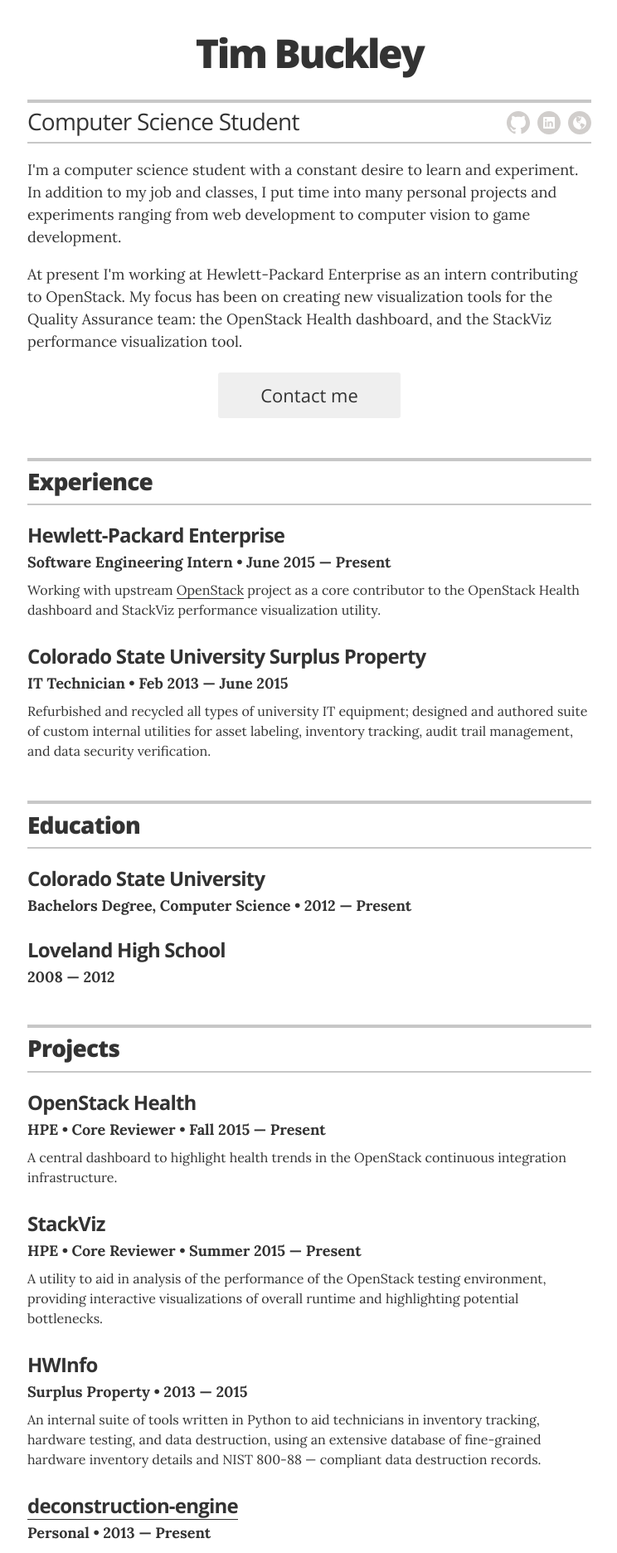
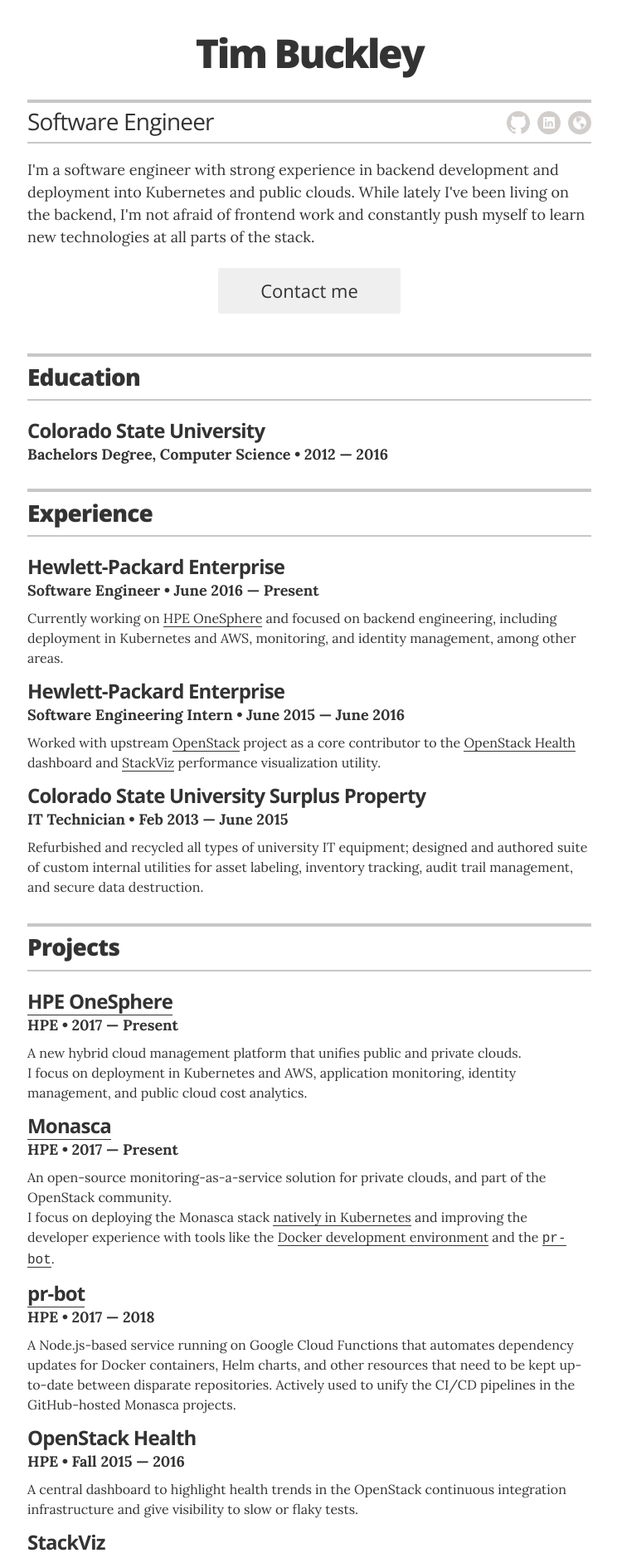
Before and after one commit to timothyb89/timothyb89.github.io, a Jekyll site: the page built from index.html, in a window 1280 px wide. Shown: the top 1872 px of the page at 83% size, without its empty margins (267-1011 px from the left). Built offline with Jekyll 4.4.1, drawn with Linux system fonts in a browser that asks for light colours; some of the changed text lies outside the part shown.

Commit message:
I guess you should update these things every few years

```diff
--- a/Gemfile
+++ b/Gemfile
@@ -1,3 +1,3 @@
 source "https://rubygems.org"
 
-gem 'github-pages'
+gem 'github-pages', group: :jekyll_plugins
--- a/_config.yml
+++ b/_config.yml
@@ -11,7 +11,7 @@
 # Resume settings
 resume_avatar:                  false
 resume_name:                    "Tim Buckley"
-resume_title:                   "Computer Science Student"
+resume_title:                   "Software Engineer"
 resume_contact_email:
   "tim@timothyb89.org"
 
--- a/_includes/head.html
+++ b/_includes/head.html
@@ -5,7 +5,6 @@
 
   <title>{% if page.title %}{{ page.title }}{% else %}{{ site.title }}{% endif %}</title>
 
-  <!-- Google font typography settings - defined in _config.yml -->
   {% if site.resume_theme == 'default' %}
   <link href='https://fonts.googleapis.com/css?family=Lora:400,700|Open+Sans:400,300,800,700' rel='stylesheet' type='text/css'>
   {% endif %}
--- a/_layouts/resume.html
+++ b/_layouts/resume.html
@@ -1,200 +1,187 @@
 <!DOCTYPE html>
 <html>
-
   {% include head.html %}
 
   <body class="theme-{% if site.resume_theme %}{{ site.resume_theme }}{% endif %}">
-
     <div class="wrapper">
-
       <header class="page-header">
-
-        <!-- You can turn off the avatar in _config.yml by setting to false -->
-        {% if site.resume_avatar == 'true' %}
-        <img src="images/avatar.jpg" alt="my photo" class="avatar">
-        {% endif %}
-
-        <!-- Your name is defined in the _config.yml file -->
         <h1 class="header-name">{{ site.resume_name }}</h1>
 
         <div class="title-bar">
-
-          <!-- Your title is also defined in the _config.yml file -->
           <h2 class="header-title">{{ site.resume_title }}</h2>
 
-          <!-- This is the markup for the icon links; moved out to an include
-          because it's very verbose, and you shouldn't ever need to edit the
-          markup (unless you want to re-order the icons); if you want to
-          customize which links appear, define them in the _config.yml file -->
-          {% include icon-links.html %}
+          <span class="print-hidden">
+            {% include icon-links.html %}
+          </span>
         </div>
 
         <div class="executive-summary">
           <p>
-            I'm a computer science student with a constant desire to learn and
-            experiment. In addition to my job and classes, I put time into many
-            personal projects and experiments ranging from web development to
-            computer vision to game development.
-          </p>
-
-          <p>
-            At present I'm working at Hewlett-Packard Enterprise as an intern
-            contributing to OpenStack. My focus has been on creating new
-            visualization tools for the Quality Assurance team: the OpenStack
-            Health dashboard, and the StackViz performance visualization tool.
+            I'm a software engineer with strong experience in backend
+            development and deployment into Kubernetes and public clouds. While
+            lately I've been living on the backend, I'm not afraid of frontend
+            work and constantly push myself to learn new technologies at all
+            parts of the stack.
           </p>
         </div>
 
-        {% if site.resume_looking_for_work == 'yes' %}
-        <a href="mailto:{{ site.resume_contact_email }}" class="contact-button">Contact me</a>
-        {% elsif site.resume_looking_for_work == 'no' %}
-        <a class="contact-button not-looking">I'm not looking for work right now.</a>
-        {% else %}
-        {% endif %}
-
+        <span class="print-hidden">
+          <a href="mailto:{{ site.resume_contact_email }}" class="contact-button">Contact me</a>
+        </span>
       </header>
 
-      <!-- begin Experience -->
+      {% if site.resume_section_education %}
       <section class="content-section">
+        <header class="section-header">
+          <h2>Education</h2>
+        </header>
 
+        <div class="resume-item">
+          <h3 class="resume-item-title">Colorado State University</h3>
+          <h4 class="resume-item-details">Bachelors Degree, Computer Science &bull; 2012 &mdash; 2016</h4>
+        </div>
+      </section>
+      {% endif %}
+
+      <section class="content-section page-break">
         <header class="section-header">
           <h2>Experience</h2>
         </header>
 
-        <!-- Duplicate these resume-item elements and edit accordingly for each job you want to add here -->
         <div class="resume-item">
           <h3 class="resume-item-title">Hewlett-Packard Enterprise</h3>
           <h4 class="resume-item-details">
-            Software Engineering Intern &bull; June 2015 &mdash; Present
+            Software Engineer &bull; June 2016 &mdash; Present
           </h4>
           <p class="resume-item-copy">
-            Working with upstream <a href="http://openstack.org/">OpenStack</a>
-            project as a core contributor to the OpenStack Health dashboard and
-            StackViz performance visualization utility.
+            Currently working on
+            <a href="https://www.hpe.com/us/en/solutions/cloud/hybrid-it-management.html">HPE OneSphere</a>
+            and focused on backend engineering, including deployment in
+            Kubernetes and AWS, monitoring, and identity management, among other
+            areas.
           </p>
+        </div>
 
-        </div><!-- end of resume-item -->
+        <div class="resume-item">
+          <h3 class="resume-item-title">Hewlett-Packard Enterprise</h3>
+          <h4 class="resume-item-details">
+            Software Engineering Intern &bull; June 2015 &mdash; June 2016
+          </h4>
+          <p class="resume-item-copy">
+            Worked with upstream <a href="http://openstack.org/">OpenStack</a>
+            project as a core contributor to the
+            <a href="https://github.com/openstack/openstack-health">OpenStack Health</a>
+            dashboard and <a href="https://github.com/openstack/stackviz">StackViz</a>
+            performance visualization utility.
+          </p>
+        </div>
 
-        <!-- another resume item -->
         <div class="resume-item">
           <h3 class="resume-item-title">Colorado State University Surplus Property</h3>
           <h4 class="resume-item-details">IT Technician &bull; Feb 2013 &mdash; June 2015</h4>
           <p class="resume-item-copy">
             Refurbished and recycled all types of university IT equipment;
             designed and authored suite of custom internal utilities for asset
-            labeling, inventory tracking, audit trail management, and data
-            security verification.
+            labeling, inventory tracking, audit trail management, and secure
+            data destruction.
           </p>
+        </div>
+      </section>
 
-        </div><!-- end of resume-item -->
-
-      </section>
-      <!-- end Experience -->
-
-      {% if site.resume_section_education %}
-      <!-- begin Education -->
-      <section class="content-section">
-
-        <header class="section-header">
-          <h2>Education</h2>
-        </header>
-
-        <div class="resume-item">
-          <h3 class="resume-item-title">Colorado State University</h3>
-          <h4 class="resume-item-details">Bachelors Degree, Computer Science &bull; 2012 &mdash; Present</h4>
-        </div>
-
-        <div class="resume-item">
-          <h3 class="resume-item-title">Loveland High School</h3>
-          <h4 class="resume-item-details">2008 &mdash; 2012</h4>
-        </div>
-
-
-      </section>
-      <!-- end Education -->
-      {% endif %}
-
-      {% if site.resume_section_projects %}
-      <!-- begin Projects -->
-      <section class="content-section">
-
+      <section class="content-section page-break print-margin">
         <header class="section-header">
           <h2>Projects</h2>
         </header>
 
         <div class="resume-item">
+          <h3 class="resume-item-title">
+            <a href="https://www.hpe.com/us/en/solutions/cloud/hybrid-it-management.html">HPE OneSphere</a>
+          </h3>
+          <h4 class="resume-item-details">
+            HPE &bull; 2017 &mdash; Present
+          </h4>
+          <p class="resume-item-copy">
+            A new hybrid cloud management platform that unifies public and
+            private clouds. <br>
+            I focus on deployment in Kubernetes and AWS, application monitoring,
+            identity management, and public cloud cost analytics.
+          </p>
+        </div>
+
+        <div class="resume-item">
+          <h3 class="resume-item-title">
+            <a href="http://monasca.io/">Monasca</a>
+          </h3>
+          <h4 class="resume-item-details">
+            HPE &bull; 2017 &mdash; Present
+          </h4>
+          <p class="resume-item-copy">
+            An open-source monitoring-as-a-service solution for private clouds,
+            and part of the OpenStack community. <br>
+            I focus on deploying the Monasca stack
+            <a href="https://github.com/monasca/monasca-helm">natively in Kubernetes</a>
+            and improving the developer experience with tools like the
+            <a href="https://github.com/monasca/monasca-docker">Docker development environment</a>
+            and the <a href="https://github.com/monasca/pr-bot"><code>pr-bot</code></a>.
+          </p>
+        </div>
+
+        <div class="resume-item">
+          <h3 class="resume-item-title">
+            <a href="https://github.com/monasca/pr-bot">pr-bot</a>
+          </h3>
+          <h4 class="resume-item-details">
+            HPE &bull; 2017 &mdash; 2018
+          </h4>
+          <p class="resume-item-copy">
+            A Node.js-based service running on Google Cloud Functions that
+            automates dependency updates for Docker containers, Helm charts, and
+            other resources that need to be kept up-to-date between disparate
+            repositories. Actively used to unify the CI/CD pipelines in the
+            GitHub-hosted Monasca projects.
+          </p>
+        </div>
+
+        <div class="resume-item">
           <h3 class="resume-item-title">OpenStack Health</h3>
           <h4 class="resume-item-details">
-            HPE &bull; Core Reviewer &bull; Fall 2015 &mdash; Present
+            HPE &bull; Fall 2015 &mdash; 2016
           </h4>
           <p class="resume-item-copy">
             A central dashboard to highlight health trends in the OpenStack
-            continuous integration infrastructure.
+            continuous integration infrastructure and give visibility to slow or
+            flaky tests.
           </p>
         </div>
 
         <div class="resume-item">
           <h3 class="resume-item-title">StackViz</h3>
           <h4 class="resume-item-details">
-            HPE &bull; Core Reviewer &bull; Summer 2015 &mdash; Present
+            HPE &bull; Summer 2015 &mdash; 2017
           </h4>
           <p class="resume-item-copy">
             A utility to aid in analysis of the performance of the OpenStack
             testing environment, providing interactive visualizations of overall
-            runtime and highlighting potential bottlenecks.
-          </p>
-        </div>
-
-        <div class="resume-item">
-          <h3 class="resume-item-title">HWInfo</h3>
-          <h4 class="resume-item-details">
-            Surplus Property &bull; 2013 &mdash; 2015
-          </h4>
-          <p class="resume-item-copy">
-            An internal suite of tools written in Python to aid technicians in
-            inventory tracking, hardware testing, and data destruction, using an
-            extensive database of fine-grained hardware inventory details and
-            NIST 800-88 &mdash; compliant data destruction records.
+            test runtime and highlighting potential bottlenecks.
           </p>
         </div>
 
         <div class="resume-item">
           <h3 class="resume-item-title">
-            <a href="https://github.com/timothyb89/deconstruction-engine">
-              deconstruction-engine
-            </a>
+            <a href="https://github.com/timothyb89/lifx-java">lifx-java</a>
           </h3>
           <h4 class="resume-item-details">
-            Personal &bull; 2013 &mdash; Present
+            Personal &bull; 2014 &mdash; 2015
           </h4>
           <p class="resume-item-copy">
-            An experimental engine for multiplayer online games intended to
-            challenge industry abstractions and reduce the complexity of
-            extensively detailed simulated environments.
+            An event-based Java library for interacting with LIFX WiFi light
+            bulbs over a local network. Uses Java 7 NIO to interact with bulbs
+            using a reverse-engineered binary packet format.
           </p>
         </div>
+      </section>
 
-        <div class="resume-item">
-          <h3 class="resume-item-title">
-            <a href="http://frcdb.net">FRC-DB</a>
-          </h3>
-          <h4 class="resume-item-details">
-            Personal &bull; 2008 &mdash; 2013
-          </h4>
-          <p class="resume-item-copy">
-            A web-based statistical database of FIRST Robotics Competition teams
-            and events, utilizing the Google App Engine and Java EE 6.
-          </p>
-        </div>
-
-      </section>
-      <!-- end Projects -->
-      {% endif %}
-
-      {% if site.resume_section_skills %}
-      <!-- begin Skills -->
-      <section class="content-section">
-
+      <section class="content-section print-margin">
         <header class="section-header">
           <h2>Skills</h2>
         </header>
@@ -202,7 +189,7 @@
         <div class="resume-item">
           <h4 class="resume-item-details">Programming Languages</h4>
           <p class="resume-item-copy">
-            Java, Python, JavaScript, Node.js, HTML, CSS,
+            Python, JavaScript and Node.js, Java, Go, HTML, CSS,
             Bash / UNIX shell script
           </p>
         </div>
@@ -210,113 +197,30 @@
         <div class="resume-item">
           <h4 class="resume-item-details">Environments</h4>
           <p class="resume-item-copy">
-             Linux, including Debian, Ubuntu, and openSUSE systems.
-          </p>
-        </div>
-
-        <div class="resume-item">
-          <h4 class="resume-item-details">Hardware Knowledge</h4>
-          <p class="resume-item-copy">
-            Extensive experience with all types of computer hardware, including
-            desktop computers, laptops, workstations, servers, and personal
-            electronic devices such as smartphones and tablets.
+            Linux, Kubernetes, Docker, Amazon Web Services,
+            Google Cloud Platform
           </p>
         </div>
 
         <div class="resume-item">
           <h4 class="resume-item-details">Interests</h4>
           <p class="resume-item-copy">
-            User Interfaces, Computer Vision, Web Development, Data Analysis and
-            Presentation, Software Architecture, Game Development and Design
+            Developer Tooling, Continuous Integration and Delivery, Deployment,
+            User Interfaces Development, Data Analysis and Presentation,
+            Computer Vision, Web Development
           </p>
         </div>
-
       </section>
-      <!-- end Skills -->
-      {% endif %}
-
-      {% if site.resume_section_recognition %}
-      <!-- begin Recognition -->
-      <section class="content-section">
-
-        <header class="section-header">
-          <h2>Recognition</h2>
-        </header>
-
-        <div class="resume-item">
-          <h3 class="resume-item-title"></h3>
-          <h4 class="resume-item-details"></h4>
-          <p class="resume-item-copy"></p>
-        </div>
-
-        <div class="resume-item">
-          <h3 class="resume-item-title"></h3>
-          <h4 class="resume-item-details"></h4>
-          <p class="resume-item-copy"></p>
-        </div>
-
-        <div class="resume-item">
-          <h3 class="resume-item-title"></h3>
-          <h4 class="resume-item-details"></h4>
-          <p class="resume-item-copy"></p>
-        </div>
-
-      </section>
-      <!-- end Recognition -->
-      {% endif %}
-
-      {% if site.resume_section_associations %}
-      <!-- begin Associations -->
-      <section class="content-section">
-
-        <header class="section-header">
-          <h2>Associations</h2>
-        </header>
-
-        <div class="resume-item">
-          <h3 class="resume-item-title"></h3>
-          <h4 class="resume-item-details"></h4>
-          <p class="resume-item-copy"></p>
-        </div>
-
-        <div class="resume-item">
-          <h3 class="resume-item-title"></h3>
-          <h4 class="resume-item-details"></h4>
-          <p class="resume-item-copy"></p>
-        </div>
-
-      </section>
-      <!-- end Associations -->
-      {% endif %}
-
-      {% if site.resume_section_links %}
-      <!-- begin Links -->
-      <section class="content-section">
-
-        <header class="section-header">
-          <h2>Additional Links</h2>
-        </header>
-
-        <div class="resume-item">
-          <ul class="resume-item-list">
-            <li><a href="#"></a></li>
-            <li><a href="#"></a></li>
-          </ul>
-        </div>
-
-      </section>
-      <!-- end Links -->
-      {% endif %}
 
       <footer class="page-footer">
         <p class="footer-line">
-          Last updated 2 November 2015.
-          <a href="http://timothyb89.org/resume.pdf">PDF Version</a>.
+          Last updated {{ site.time | date: '%B %d, %Y'}}.
+        </p>
+        <p class="footer-line print-hidden">
+          <a href="/resume.pdf">PDF Version</a> &middot;
+          <a href="https://github.com/timothyb89/timothyb89.github.io">Page Source</a>
         </p>
       </footer>
-
     </div>
-
   </body>
-
 </html>
--- a/_sass/_resume.scss
+++ b/_sass/_resume.scss
@@ -18,7 +18,8 @@
 
 // page header styles
 
-.page-header { padding: 1.5rem 0;
+.page-header {
+  padding: 1.5rem 0;
 
   .avatar {
     width: 95px;
@@ -120,13 +121,13 @@
 // resume content styles
 
 .content-section {
-  margin: 0 0 3rem;
+  margin: 0 0 2rem;
 
-  .resume-item { margin-bottom: 2rem; }
+  .resume-item { margin-bottom: 1rem; }
 
   .resume-item-title {
     @include sans_bold;
-    margin: 0 0 .75rem;
+    margin: 0 0 .5rem;
     font-size: 1.5rem;
     letter-spacing: -.05rem;
     line-height: 1;
@@ -176,3 +177,23 @@
     }
   }
 }
+
+@media print {
+  @page { margin: 0; }
+
+  .page-break {
+    page-break-after: always;
+  }
+
+  .print-margin {
+    margin-top: 1cm;
+  }
+
+  .print-hidden {
+    display: none;
+  }
+
+  a {
+    border: 0 !important;
+  }
+}
```
Also changed, not shown: _includes/icon-links.html (+0 -10 lines), Gemfile.lock (added), index.html (line endings or trailing spaces), 1 other file.
